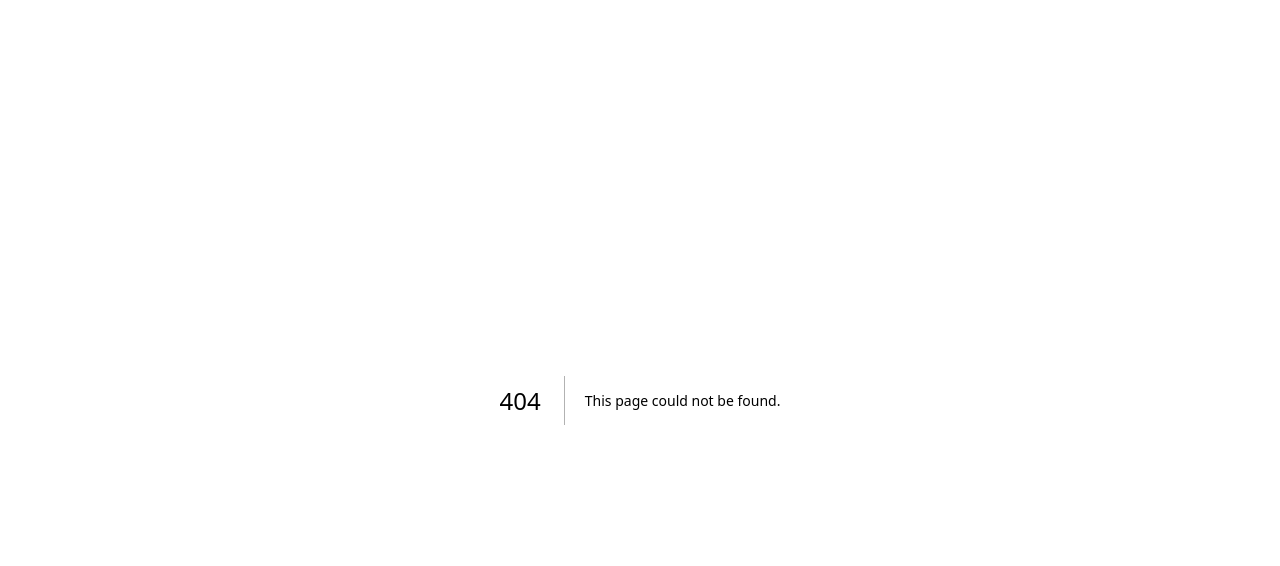
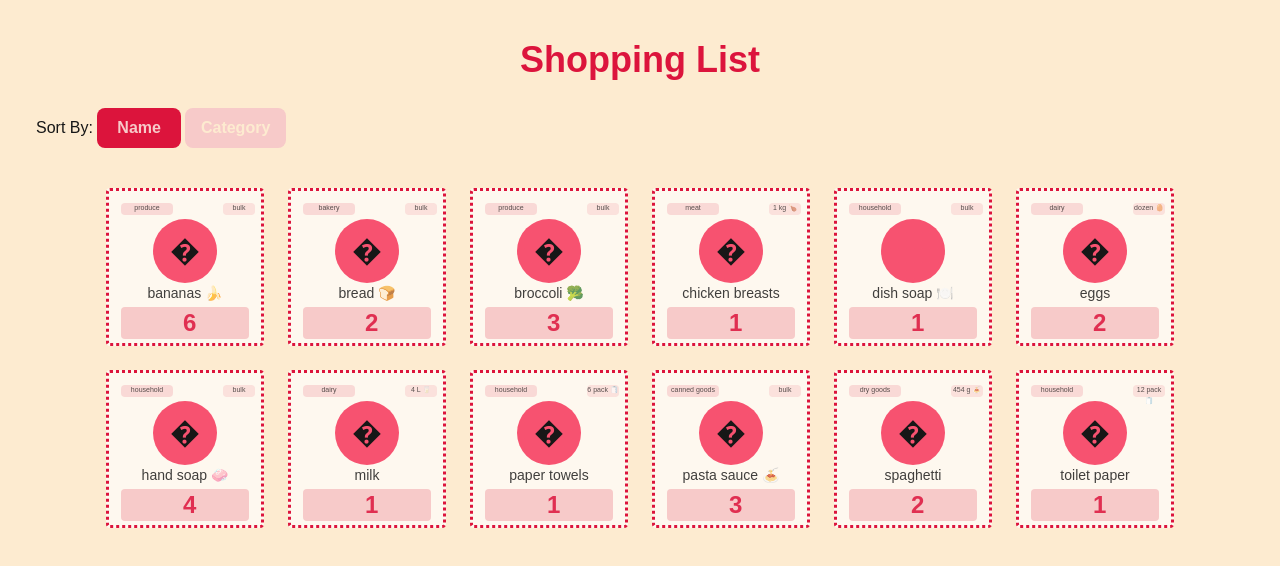
Before and after one commit to EstefanoCampana/cprg306-assignments, a Next.js app: page /week-6 in a window 1280 px wide. Before the commit this address had no page. Shown: the top 566 px of the page. Built offline with nearby package versions, Linux system fonts and the light colour scheme.

Commit message:
Implements week 5 and week 6

```diff
--- a/app/page.js
+++ b/app/page.js
@@ -38,6 +38,11 @@ export default function Home(){
             Week 5 Assignment
           </button>
         </li>
+        <li>
+          <button className={buttonLinkStyle1} onClick={() => navigateTo("./week-6")}>
+            Week 6 Assignment
+          </button>
+        </li>
       </ul>
       </div>
     </main>
--- a/app/week-2/student-info.js
+++ b/app/week-2/student-info.js
@@ -40,7 +40,7 @@ export default function StudentInfo(){
                             </ul>
                         </div>
 
-                        <iframe className="p-3 bg-[#FDEBD0]/85 rounded-sm self-center-safe" width="540" height="315" src="https://www.youtube.com/embed/Z-MdM5dz954?si=G7lvPQ0g9ExdNosy" title="YouTube video player" frameborder="0" allow="accelerometer; autoplay; clipboard-write; encrypted-media; gyroscope; picture-in-picture; web-share; fullscreen" referrerpolicy="strict-origin-when-cross-origin"></iframe>
+                        <iframe className="p-3 bg-[#FDEBD0]/85 rounded-sm self-center-safe" width="540" height="315" src="https://www.youtube.com/embed/Z-MdM5dz954?si=G7lvPQ0g9ExdNosy" title="YouTube video player" frameBorder="0" allow="accelerometer; autoplay; clipboard-write; encrypted-media; gyroscope; picture-in-picture; web-share; fullscreen" referrerPolicy="strict-origin-when-cross-origin"></iframe>
 
                         <button className="m-3 p-3 text-[#FDEBD0]/70 hover:text-[#F75270] bg-[#bf1839]/50 rounded-lg hover:scale-105 transition-transform self-end-safe">
                             <Link className="p-3" href="https://github.com/EstefanoCampana/cprg306-assignments" target="_blank">GitHub Repository</Link>
--- a/app/week-5/newItem.js
+++ b/app/week-5/newItem.js
@@ -4,15 +4,15 @@ import {useState} from "react";
 
 export default function NewItem(){
 
-    const [name, setName] = useState("");
-    const [quantity, setQuantity] = useState(0);
-    const [category, setCategory] = useState("produce");
+    const [itemName, setName] = useState("");
+    const [itemQuantity, setQuantity] = useState(0);
+    const [itemCategory, setCategory] = useState("Produce");
     let buttonStyle1 = "py-2 px-4 m-1 bg-[#F7CAC9]/75 rounded-lg hover:scale-105 transition-transform text-[#FDEBD0] hover:text-amber-50 text-3xl font-semibold cursor-pointer";
     let buttonStyle2 = "py-2 px-5 m-1 bg-[#DC143C] rounded-lg hover:scale-105 transition-transform text-[#F7CAC9] hover:text-amber-50 text-3xl font-semibold cursor-pointer";
     let alertText = "Quantity must be between 1 and 20!";
     let invisible = "invisible";
 
-    if (quantity < 1){
+    if (itemQuantity < 1){
         setQuantity(1);
     }
 
@@ -21,54 +21,104 @@ export default function NewItem(){
         setName(event.target.value);
     }
 
+    const categoryFormHandler = (event) =>
+    {
+        setCategory(event.target.value);
+    }
+
+    const reset = () =>
+    {
+        setQuantity(1);
+        setName("");
+        setCategory("Produce");
+    }
+
+    const submitHandler = (event) =>
+    {
+        event.preventDefault();
+
+        let newItem = {
+            name: itemName,
+            category: itemCategory,
+            quantity: itemQuantity
+        }
+        alert(`Your new item is ${newItem.name}, with category ${newItem.category} and quantity of ${newItem.quantity}.`);
+        reset();
+    }
+
     const increment = () => {
-        if(quantity >= 20){
+        if(itemQuantity >= 20){
             setQuantity(20);
             return;
         }
         else{
-            setQuantity(quantity + 1);
+            setQuantity(itemQuantity + 1);
         }
 
     }
 
     const decrement = () => {
-        if(quantity <= 1){
+        if(itemQuantity <= 1){
             setQuantity(1);
             return;
         }
         else{
-            setQuantity(quantity - 1);
+            setQuantity(itemQuantity - 1);
         }
 
     }
 
-    if (quantity <= 1){
+    if (itemQuantity < 1){
         buttonStyle2 = "py-2 px-5 m-1 hover:scale-105 transition-transform bg-[#DC143C]/25 rounded-lg text-[#F7CAC9] text-3xl";
-        invisible = "visible text-red-600 font-bold";
+        invisible = "p-1 visible text-red-600 font-bold";
     }
-    if (quantity >= 20){
+    if (itemQuantity > 20){
         buttonStyle1 = "py-2 px-4 m-1 hover:scale-105 transition-transform bg-[#F7CAC9]/25 rounded-lg text-[#FDEBD0] text-3xl";
-        invisible = "visible text-red-600 font-bold";
+        invisible = "p-1 visible text-red-600 font-bold";
     }
 
     return(
-        <form className="flex justify-center m-4 w-auto h-auto bg-[#F7CAC9]/75 rounded-2xl flex-col">
+        <form className="m-4 w-auto h-auto bg-[#F7CAC9]/75 rounded-2xl">
+            <div className="flex justify-center items-center m-4 w-auto h-auto flex-col">
                 <h1 className="p-4 m-4 text-4xl text-[#F75270] font-bold text-center text-shadow-lg/8">Adding a New Item</h1>
-            <div className="p-4">
-                <input className="p-4 max-w-lg bg-[#F75270] border-[#DC143C] rounded-lg" onChange={nameFormHandler} value={name} placeholder="Item Name" requiered></input>
+                <div className="flex justify-center items-center m-4 w-auto h-auto flex-col">
+                    <div className="p-1">
+                        <div className="p-2 max-w-lg bg-[#F75270] border-[#DC143C] rounded-lg">
+                            <input required className="p-2 max-w-lg bg-[#FFFFFF]/85 rounded-lg" onChange={nameFormHandler} value={itemName} placeholder="Item Name"></input>
                         </div>
-            <div className="p-4 flex justify-center items-center flex-col">
-                <div className="max-w-lg rounded-lg bg-[#F75270] flex justify-center items-center p-4">
+                    </div>
+                    <div className="p-1">
+                        <div className="p-2 max-w-lg bg-[#F75270] border-[#DC143C] rounded-lg">
+                            <select className="p-2 max-w-lg bg-[#FFFFFF]/85 rounded-lg" onChange={categoryFormHandler} value={itemCategory}>
+                                <option value="Produce">Produce</option>
+                                <option value="Daily">Daily</option>
+                                <option value="Bakery">Bakery</option>
+                                <option value="Meat">Meat</option>
+                                <option value="Frozen Goods">Frozen Goods</option>
+                                <option value="Canned Goods">Canned Goods</option>
+                                <option value="Beverages">Beverages</option>
+                                <option value="Snacks">Snacks</option>
+                                <option value="Household">Household</option>
+                                <option value="Other">Other</option>
+                            </select>
+                        </div>
+                    </div>
+                    <div className="p-1 flex justify-center items-center flex-col">
+                        <div className="max-w-lg rounded-lg bg-[#F75270] flex justify-center items-center p-1">
                             <button onClick={decrement} className={buttonStyle2} type="button">
                                 -
                             </button>
                             <button onClick={increment} className={buttonStyle1} type="button">
                                 +
                             </button>
-                    <label className="text-[#F7CAC9] text-2xl h-auto w-auto rounded-lg bg-[#DC143C]/55 text-center font-semibold p-6 m-2">Quantity: {quantity}</label>
+                            <label className="text-[#F7CAC9] text-lg h-auto w-auto rounded-lg bg-[#DC143C]/55 text-center font-semibold p-4 m-2">{itemQuantity}</label>
                         </div>
                         <p className={invisible}>{alertText}</p>
+                    </div>
+                    <button onClick={submitHandler} className="py-2 px-5 bg-[#DC143C] rounded-lg hover:scale-105 transition-transform text-[#F7CAC9] hover:text-amber-50 text-3xl font-semibold cursor-pointer" type="submit">
+                        Submit
+                    </button>
+                </div>
             </div>
         </form>
 
--- /dev/null
+++ b/app/week-6/item-list.js
@@ -0,0 +1,59 @@
+"use client"
+
+import {useState} from "react"
+import items from "./items.json"
+import Item from "./item.js"
+
+export default function ItemList()
+{
+    const [sortBy, setSortBy] = useState("name");
+
+    let itemArray = items.map((item) => ({...item}));
+    let buttonStyle1 = "py-2 px-5 bg-[#DC143C] rounded-lg hover:scale-105 transition-transform text-[#F7CAC9] hover:text-amber-50 text-1xl font-semibold cursor-pointer"
+    let buttonStyle2 = "py-2 px-4 m-1 bg-[#F7CAC9] rounded-lg hover:scale-105 transition-transform text-[#FDEBD0] hover:text-amber-50 text-1xl font-semibold cursor-pointer"
+    const sortHandler = (event) => {
+        setSortBy(event.target.value)
+    };
+
+    if(sortBy == "name"){itemArray.sort((thisObj, thatObj) => {
+        buttonStyle1 = "py-2 px-5 bg-[#DC143C] rounded-lg text-[#F7CAC9] hover:text-amber-50 text-1xl font-semibold cursor-pointer"
+        buttonStyle2 = "py-2 px-4 m-1 bg-[#F7CAC9] rounded-lg hover:scale-105 transition-transform text-[#FDEBD0] hover:text-amber-50 text-1xl font-semibold cursor-pointer"
+        if(thisObj.name > thatObj.name){
+            return 1
+        }
+        else if(thisObj.name < thatObj.name){
+            return -1
+        }
+        else{
+            return 0
+        }
+    })}
+
+    if(sortBy == "category"){itemArray.sort((thisObj, thatObj) => {
+        buttonStyle1 = "py-2 px-4 m-1 bg-[#F7CAC9] rounded-lg hover:scale-105 transition-transform text-[#FDEBD0] hover:text-amber-50 text-1xl font-semibold cursor-pointer"
+        buttonStyle2 = "py-2 px-4 m-1 bg-[#DC143C] rounded-lg text-[#FDEBD0] hover:text-amber-50 text-1xl font-semibold cursor-pointer"
+        if(thisObj.category > thatObj.category){
+            return 1
+        }
+        else if(thisObj.category < thatObj.category){
+            return -1
+        }
+        else{
+            return 0
+        }
+    })}
+
+
+    return(
+        <div>
+            <div className="pl-5">
+                <label>Sort By: </label>
+                <button value="name" onClick={sortHandler} className={buttonStyle1}>Name</button>
+                <button value="category" onClick={sortHandler} className={buttonStyle2}>Category</button>
+            </div>
+            <div className="flex flex-wrap justify-center p-3 m-3">
+                {(itemArray.map((item) => (<Item key={item.id} props={item}/>)))}
+            </div>
+        </div>
+    )
+}
--- /dev/null
+++ b/app/week-6/item.js
@@ -0,0 +1,30 @@
+
+export default function Item({props}){
+
+    let {name, quantity, category} = props;
+    let named = props.name.split(",")[0]
+    let emoji = props.name.charAt(name.length - 1)
+    let size = "bulk";
+    if(props.name.includes(",")){
+        size = props.name.split(",")[1]
+    }
+    return(
+        <div className="box-content size-32 border-3 border-dotted border-[#DC143C] p-3 m-3 rounded-sm bg-[#FFFFFF]/65">
+            <div className="relative size-4">
+                <div className="absolute top-0 left-0 size-5 text-[7px] text-center rounded-sm bg-[#F7CAC9]/65 w-13 h-3 text-[#000000]/65">{category}</div>
+                <div className="absolute top-0 inset-x-25.5 size-10 text-[7px] text-center rounded-sm bg-[#F7CAC9]/50 w-8 h-3 text-[#000000]/65">{size}</div>
+            </div>
+            <div className="relative size-1 mb-5">
+                <div className="absolute inset-x-8 size-16 rounded-full bg-radial from-[#F75270] from-70% to-[#F7CAC9] flex justify-center-safe">
+                    <div className="text-3xl self-center">{emoji}</div>
+                </div>
+            </div>
+            <div className="relative size-15 mb-1">
+                <div className="absolute size-32 pt-10 text-center text-sm text-[#000000]/75">{named}</div>
+            </div>
+            <div className="relative size-10 rounded-sm bg-[#F7CAC9] w-32 h-8">
+                <div className="absolute bottom-0 inset-x-15.5 text-2xl font-bold text-[#DC143C]/85">{quantity}</div>
+            </div>
+        </div>
+    )
+}
--- /dev/null
+++ b/app/week-6/items.json
@@ -0,0 +1,74 @@
+[
+  {
+    "id": "1h2GJKH12gkHG31h1H",
+    "name": "milk, 4 L 🥛",
+    "quantity": 1,
+    "category": "dairy"
+  },
+  {
+    "id": "2KJH3k2j3H1k2J3K1H",
+    "name": "bread 🍞",
+    "quantity": 2,
+    "category": "bakery"
+  },
+  {
+    "id": "3h2KJH3k2j3H1k2J3",
+    "name": "eggs, dozen 🥚",
+    "quantity": 2,
+    "category": "dairy"
+  },
+  {
+    "id": "4k2J3K1H2GJKH12gk",
+    "name": "bananas 🍌",
+    "quantity": 6,
+    "category": "produce"
+  },
+  {
+    "id": "5H1h1H2KJH3k2j3H",
+    "name": "broccoli 🥦",
+    "quantity": 3,
+    "category": "produce"
+  },
+  {
+    "id": "6H1k2J3K1H2GJKH1",
+    "name": "chicken breasts, 1 kg 🍗",
+    "quantity": 1,
+    "category": "meat"
+  },
+  {
+    "id": "7gkHG31h1H2KJH3k",
+    "name": "pasta sauce 🍝",
+    "quantity": 3,
+    "category": "canned goods"
+  },
+  {
+    "id": "8j3H1k2J3K1H2GJK",
+    "name": "spaghetti, 454 g 🍝",
+    "quantity": 2,
+    "category": "dry goods"
+  },
+  {
+    "id": "9H12gkHG31h1H2KJ",
+    "name": "toilet paper, 12 pack 🧻",
+    "quantity": 1,
+    "category": "household"
+  },
+  {
+    "id": "10H3k2j3H1k2J3K1",
+    "name": "paper towels, 6 pack 🧻",
+    "quantity": 1,
+    "category": "household"
+  },
+  {
+    "id": "11k2J3K1H2GJKH12",
+    "name": "dish soap 🍽️",
+    "quantity": 1,
+    "category": "household"
+  },
+  {
+    "id": "12GJKH12gkHG31h1",
+    "name": "hand soap 🧼",
+    "quantity": 4,
+    "category": "household"
+  }
+]
--- /dev/null
+++ b/app/week-6/page.js
@@ -0,0 +1,15 @@
+
+import ItemList from "./item-list";
+
+export default function Page(){
+    return(
+        <main className="p-4">
+            <div className="flex justify-center p-3 m-3">
+                <h1 className="text-4xl font-bold text-[#DC143C]">Shopping List</h1>
+            </div>
+            <ItemList/>
+
+        </main>
+    )
+
+}
```
Lines whose indentation alone changed are shown as unchanged.
